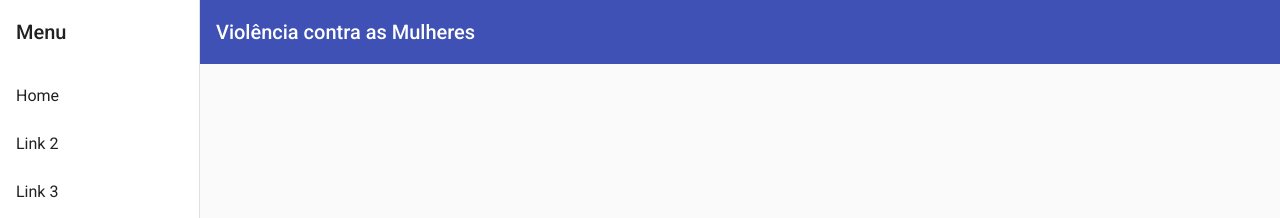
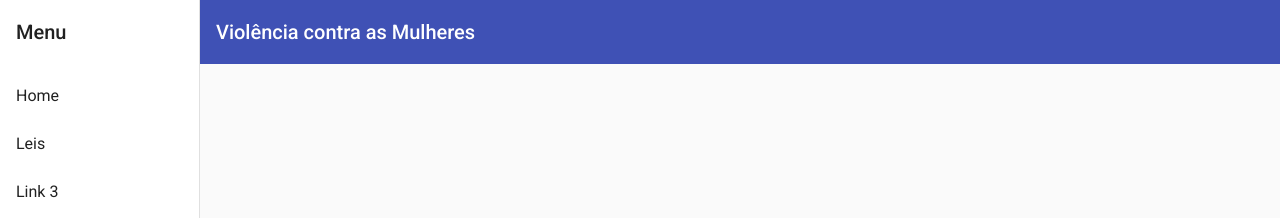
Before and after one commit to brennapacheco/IterisHackathon, an Angular app: page / in a window 1280 px wide. Shown: the top 218 px of the page. Built offline with nearby package versions, Linux system fonts and the light colour scheme.

Commit message:
rota para leis-page acrescida

```diff
--- a/src/app/app-routing.module.ts
+++ b/src/app/app-routing.module.ts
@@ -1,6 +1,7 @@
 import { NgModule } from '@angular/core';
 import { RouterModule, Routes } from '@angular/router';
 import { HomePageComponent } from './componentes/home-page/home-page.component';
+import { LeisPageComponent } from './componentes/leis-page/leis-page.component';
 import { MenuTemplateComponent } from './menu-template/menu-template.component';
 
 const routes: Routes = [{
@@ -10,6 +11,10 @@ const routes: Routes = [{
     {
       path:'',
       component: HomePageComponent
+    },
+    {
+      path: 'Leis',
+      component: LeisPageComponent
     }
   ]
 }];
--- a/src/app/menu-template/menu-template.component.html
+++ b/src/app/menu-template/menu-template.component.html
@@ -6,7 +6,7 @@
     <mat-toolbar>Menu</mat-toolbar>
     <mat-nav-list>
       <a mat-list-item routerLink="/">Home</a>
-      <a mat-list-item href="#">Link 2</a>
+      <a mat-list-item routerLink="/leis-page">Leis</a>
       <a mat-list-item href="#">Link 3</a>
     </mat-nav-list>
   </mat-sidenav>
```
